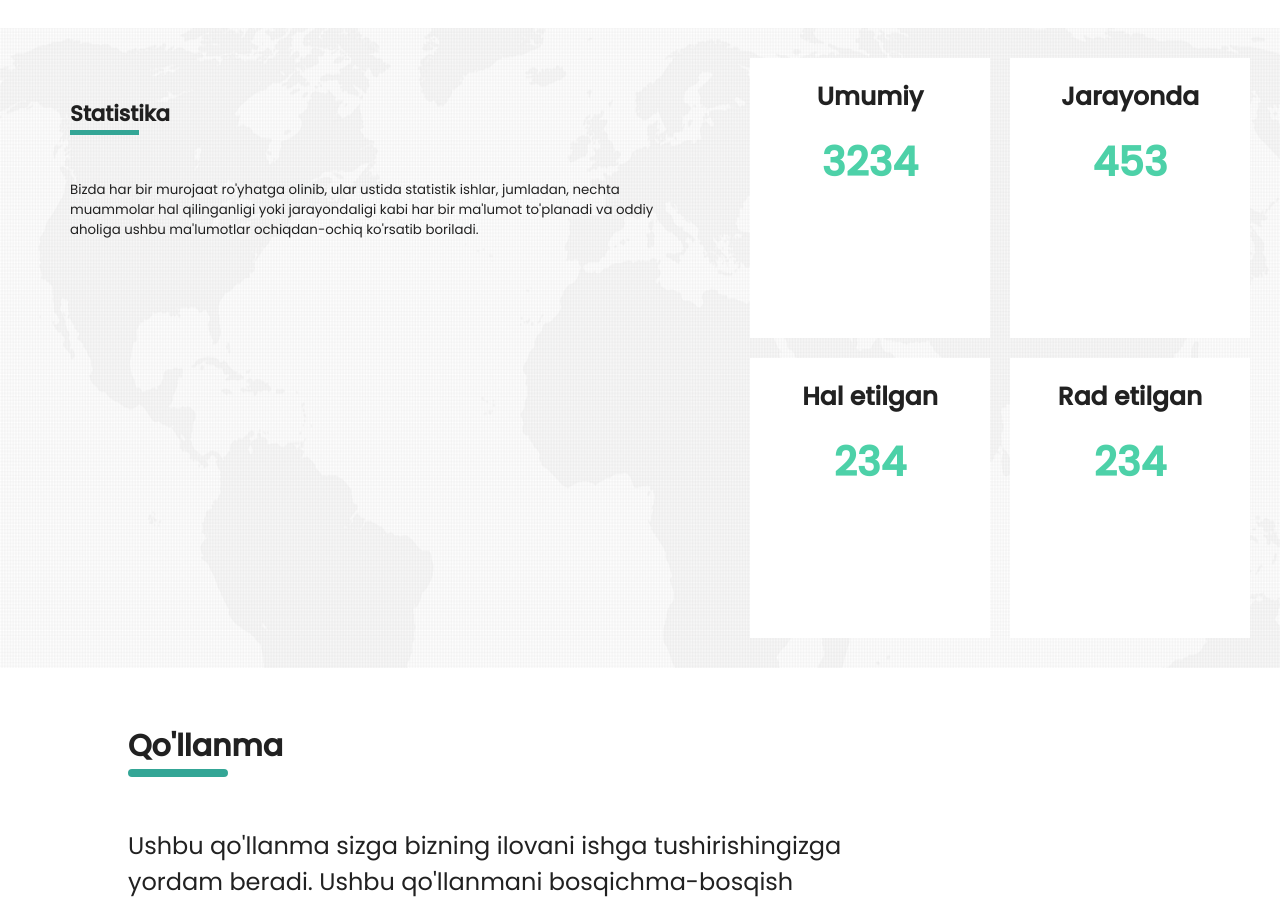
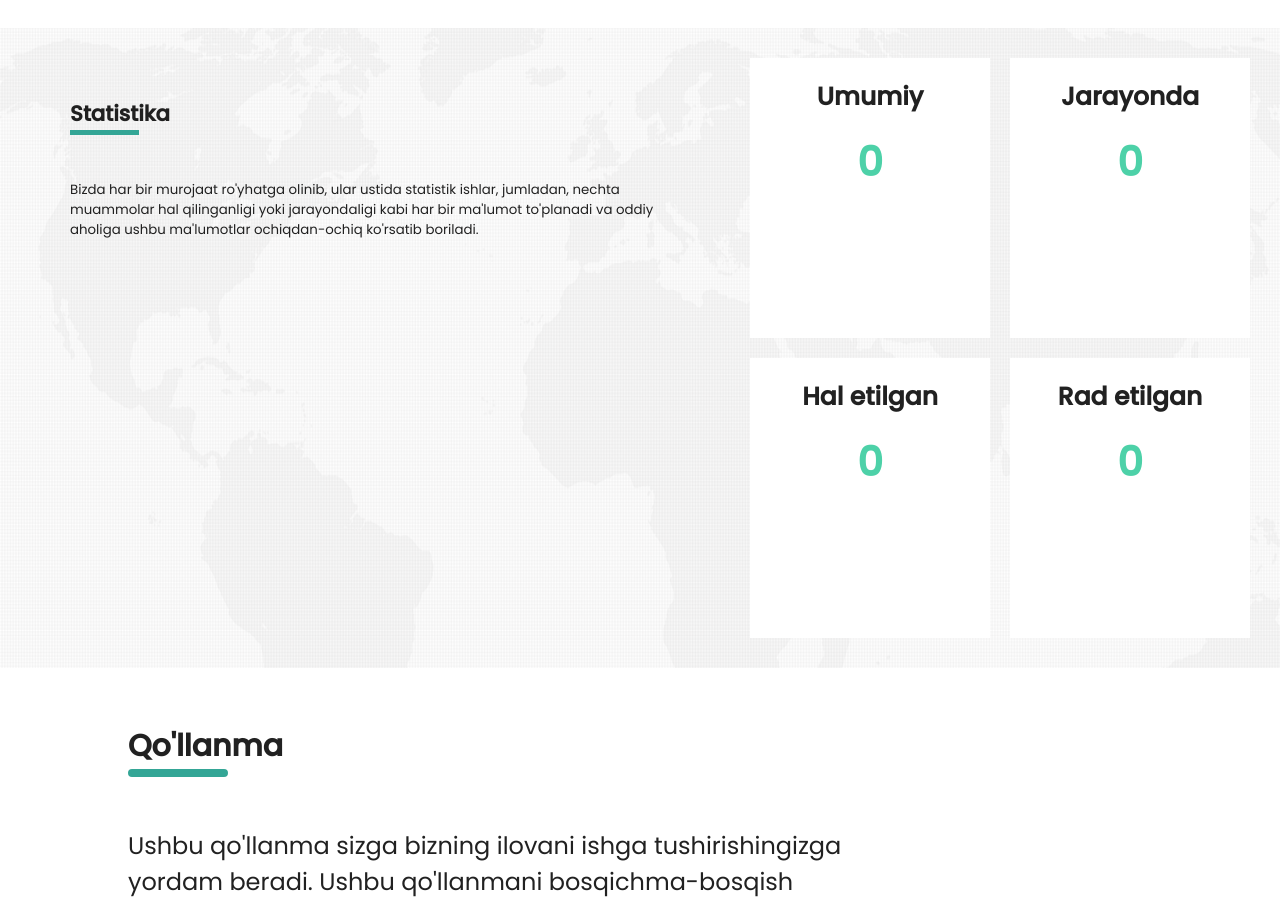
Before and after one commit to SAIDAKBAR123/fuqaro-nazorati-landing, a Vue app: page / in a window 1280 px wide. Shown: the part 1640-2545 px from the top of the page. Built offline with nearby package versions, Linux system fonts and the light colour scheme.

Commit message:
put zeros

```diff
--- a/src/components/Statistics/index.vue
+++ b/src/components/Statistics/index.vue
@@ -75,19 +75,19 @@
       <div class="statistika-right-container">
         <div>
           <p>Umumiy</p>
-          <p>3234</p>
+          <p>0</p>
         </div>
         <div>
           <p>Jarayonda</p>
-          <p>453</p>
+          <p>0</p>
         </div>
         <div>
           <p>Hal etilgan</p>
-          <p>234</p>
+          <p>0</p>
         </div>
         <div>
           <p>Rad etilgan</p>
-          <p>234</p>
+          <p>0</p>
         </div>
       </div>
     </div>
```
